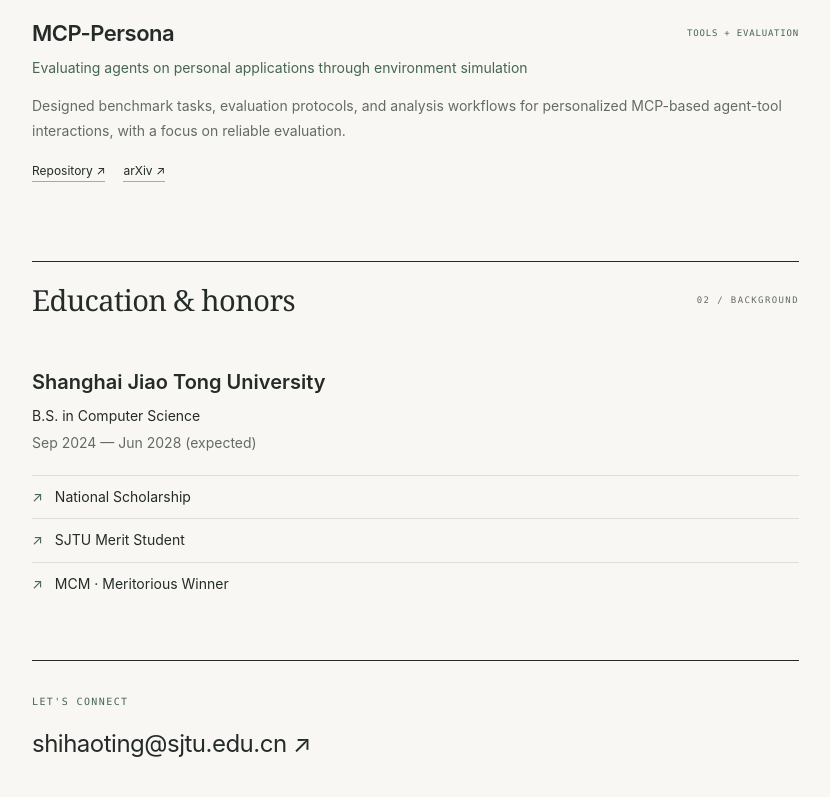
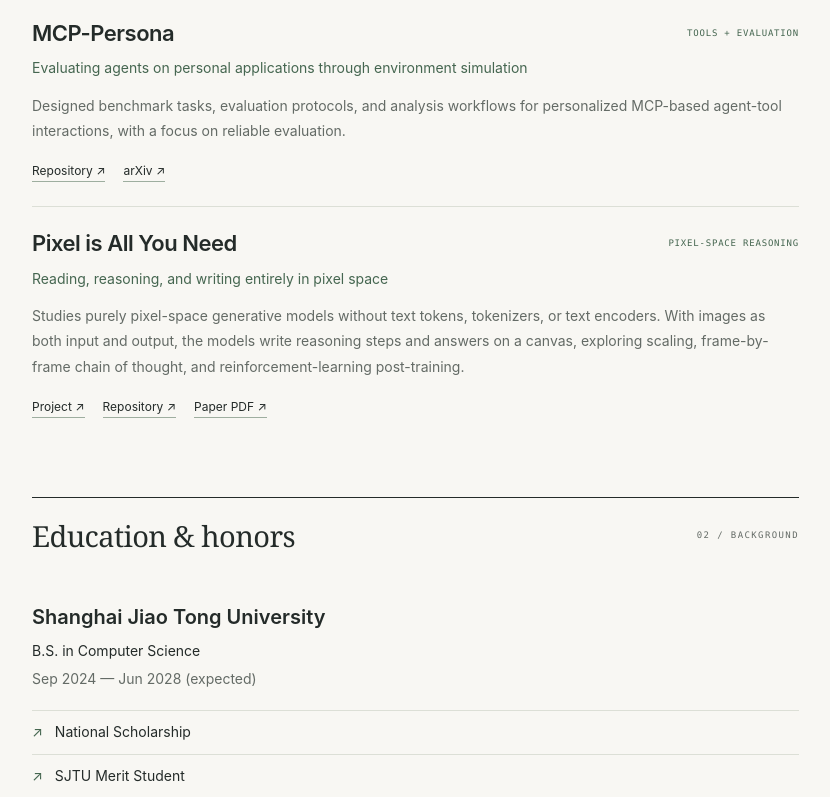
Before and after one commit to hamilton-sht/hamilton-sht.github.io, a plain HTML site: page index.html in a window 1280 px wide. Shown: the part 1302-2099 px from the top of the page, without its empty margins (393-1223 px from the left). Drawn offline with Linux system fonts and the light colour scheme.

Commit message:
Add Pixel is All You Need project and resources

```diff
--- a/index.html
+++ b/index.html
@@ -23,6 +23,7 @@
 <article class="project"><div class="project-top"><h3>CUA-Universe</h3><span class="project-kind">GUI + CLI</span></div><p class="project-subtitle" data-zh="面向混合 GUI + CLI 智能体的可扩展动态环境">A scalable, dynamic environment for hybrid GUI + CLI agents</p><p data-zh="主导环境的端到端开发，覆盖任务生成、数据采集、训练与评测，让智能体在真实应用中协调图形界面和命令行操作。">Led end-to-end environment development, spanning task generation, data collection, training, and evaluation for agents that coordinate graphical interfaces and command-line tools.</p><a class="repo-link" href="https://arxiv.org/abs/2609.05374">arXiv ↗</a></article>
 <article class="project"><div class="project-top"><h3>FedGUI</h3><span class="project-kind">FEDERATED LEARNING</span></div><p class="project-subtitle" data-zh="跨平台、设备与操作系统的联邦 GUI 智能体评测">Federated GUI agents across platforms, devices, and operating systems</p><p data-zh="开发跨平台联邦 GUI 智能体的数据与评测流程，涵盖多模态预处理、合成交互生成、异构评测和实验分析。">Developed data and evaluation pipelines for cross-platform federated GUI agents, including multimodal preprocessing, synthetic interactions, heterogeneous evaluation, and experiment analysis.</p><a class="repo-link" href="https://github.com/wwh0411/FedGUI" data-zh="代码仓库 ↗">Repository ↗</a><a class="repo-link" href="https://arxiv.org/abs/2604.14956">arXiv ↗</a></article>
 <article class="project"><div class="project-top"><h3>MCP-Persona</h3><span class="project-kind">TOOLS + EVALUATION</span></div><p class="project-subtitle" data-zh="面向个人应用的智能体环境模拟与评测">Evaluating agents on personal applications through environment simulation</p><p data-zh="为个性化 MCP 智能体与工具交互设计评测任务、实验协议和分析流程，关注真实工具使用行为及评测可靠性。">Designed benchmark tasks, evaluation protocols, and analysis workflows for personalized MCP-based agent-tool interactions, with a focus on reliable evaluation.</p><a class="repo-link" href="https://github.com/wwh0411/MCP-Persona" data-zh="代码仓库 ↗">Repository ↗</a><a class="repo-link" href="https://arxiv.org/abs/2606.02470">arXiv ↗</a></article>
+<article class="project"><div class="project-top"><h3>Pixel is All You Need</h3><span class="project-kind">PIXEL-SPACE REASONING</span></div><p class="project-subtitle" data-zh="在纯像素空间中阅读、推理与作答">Reading, reasoning, and writing entirely in pixel space</p><p data-zh="研究不依赖文本 token、分词器或文本编码器的纯像素生成模型，以图像为输入和输出，在画布中生成推理步骤与答案，并探索规模扩展、逐帧思维链和强化学习后训练对推理能力的影响。">Studies purely pixel-space generative models without text tokens, tokenizers, or text encoders. With images as both input and output, the models write reasoning steps and answers on a canvas, exploring scaling, frame-by-frame chain of thought, and reinforcement-learning post-training.</p><a class="repo-link" href="https://bxzzcj.github.io/pixel-is-all-you-need/" data-zh="项目主页 ↗">Project ↗</a><a class="repo-link" href="https://github.com/bxzzcj/pixel-is-all-you-need" data-zh="代码仓库 ↗">Repository ↗</a><a class="repo-link" href="https://bxzzcj.github.io/pixel-is-all-you-need/assets/paper/pixel_is_all_you_need.pdf" data-zh="论文 PDF ↗">Paper PDF ↗</a></article>
 </section>
 <section id="education"><div class="section-heading"><h2 data-zh="教育与荣誉">Education & honors</h2><span class="section-index">02 / BACKGROUND</span></div><div class="education"><h3 data-zh="上海交通大学">Shanghai Jiao Tong University</h3><p data-zh="计算机科学 · 本科">B.S. in Computer Science</p><p class="muted" data-zh="2024.09 — 2028.06（预计）">Sep 2024 — Jun 2028 (expected)</p></div><ul class="honors"><li data-zh="国家奖学金">National Scholarship</li><li data-zh="上海交通大学三好学生">SJTU Merit Student</li><li data-zh="美国大学生数学建模竞赛 · Meritorious Winner">MCM · Meritorious Winner</li></ul></section>
 <footer><div><span class="footer-label" data-zh="交流与联系">LET'S CONNECT</span><a class="contact" href="mailto:shihaoting@sjtu.edu.cn">shihaoting@sjtu.edu.cn ↗</a></div><div class="footer-bottom"><span>© 2026 Haoting Shi</span><a href="#about" data-zh="回到顶部 ↑">Back to top ↑</a></div></footer>
```
